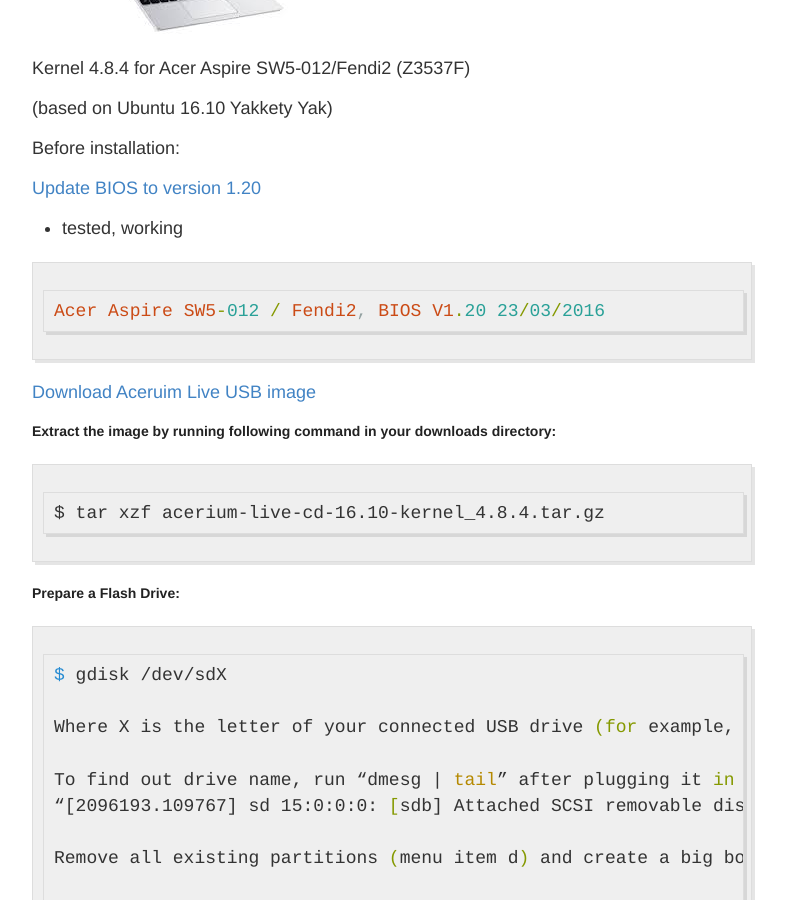
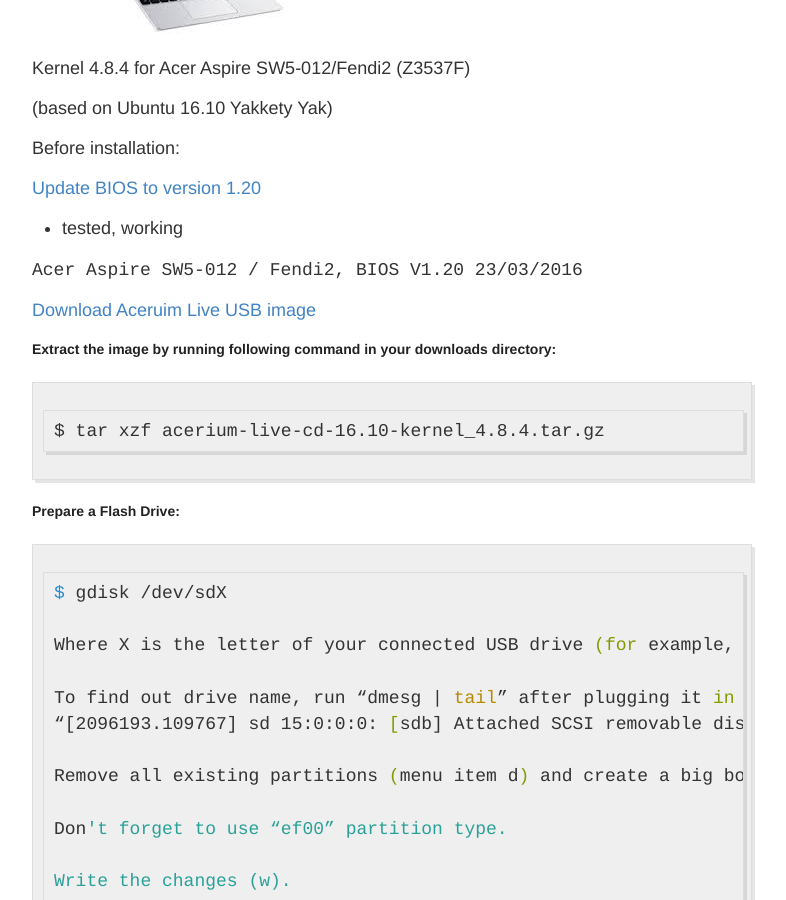
Before and after one commit to vmedvedev/andylavr.github.io, a Jekyll site: the page built from _posts/2016-11-05-english.md, in a window 1280 px wide and 900 px high, scrolled down 411 px. Shown: the whole window, without its empty margins (248-1034 px from the left). Built offline with Jekyll 4.4.1, drawn with Linux system fonts in a browser that asks for light colours.

Commit message:
Update 2016-11-05-english.md

````diff
--- a/_posts/2016-11-05-english.md
+++ b/_posts/2016-11-05-english.md
@@ -19,9 +19,9 @@
 [Update BIOS to version 1.20](http://global-download.acer.com/GDFiles/BIOS/BIOS/BIOS_Acer_1.20_A_A.zip?acerid=635943075181893127&Step1=NOTEBOOK&Step2=ASPIRE%20SWITCH&Step3=SW5-012&OS=ALL&LC=ru&BC=ACER&SC=EMEA_23)
 - tested, working
 
-```ruby
+<code>
 Acer Aspire SW5-012 / Fendi2, BIOS V1.20 23/03/2016
-```
+</code>
 
 
 [Download Aceruim Live USB image](https://yadi.sk/d/1QyvS_ddymFgb)
````
